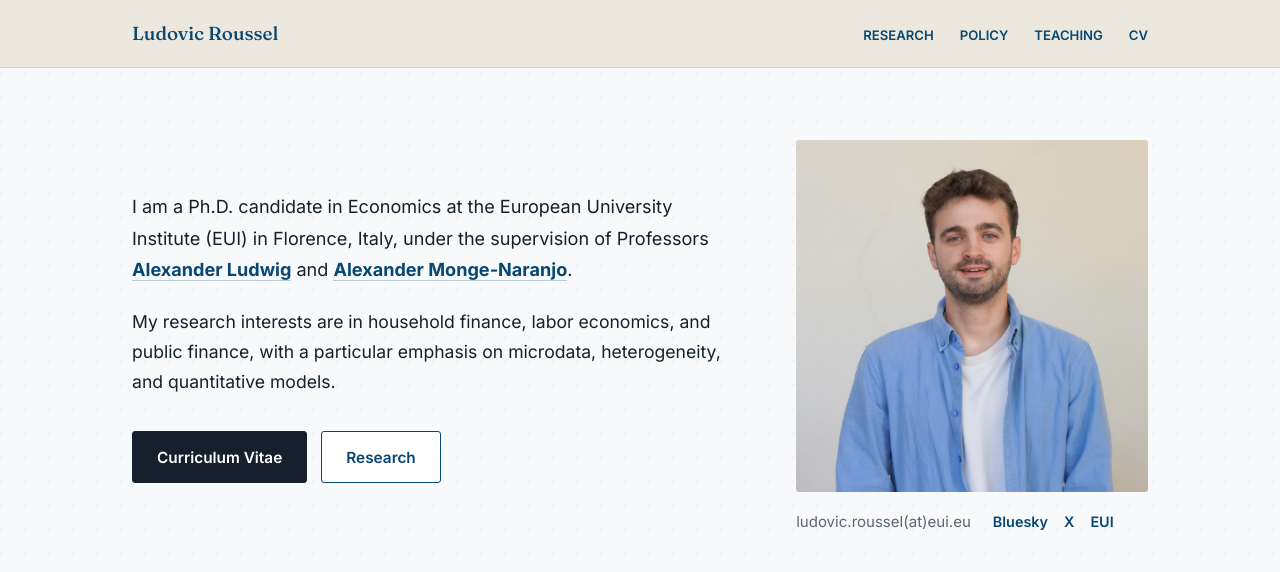
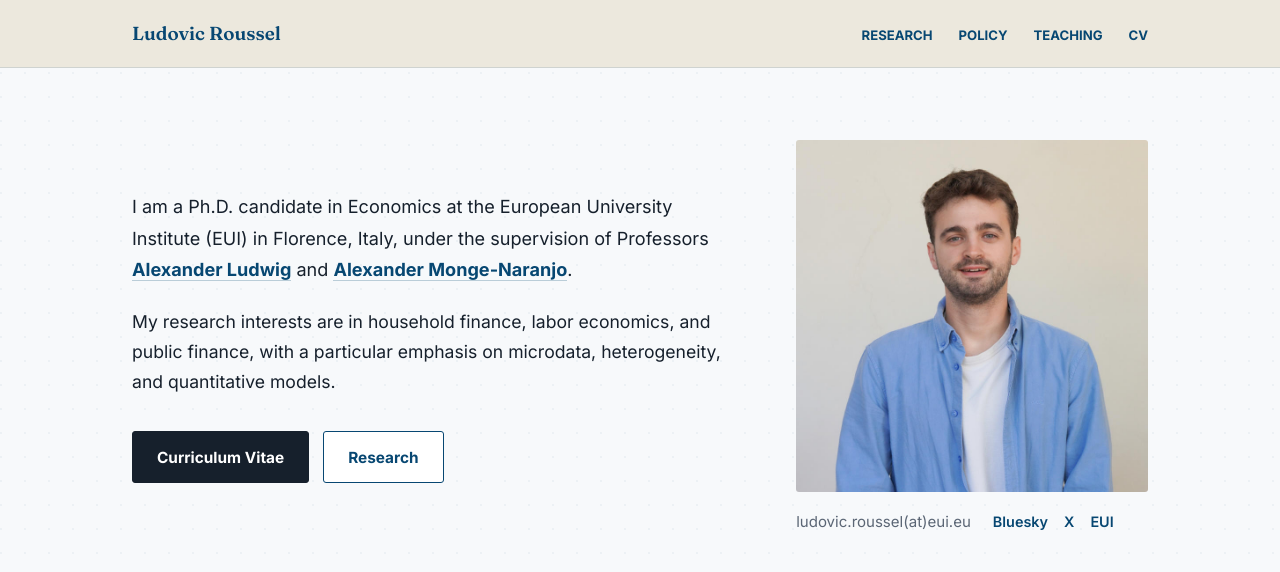
Before and after one commit to LudovicRoussel/ludovicroussel.github.io, a Jekyll site: the page built from index.md, in a window 1280 px wide and 1400 px high. Shown: the top 572 px of the window. Built offline with Jekyll 4.4.1, drawn with Linux system fonts in a browser that asks for light colours.

Commit message:
Increase header and button font weight

```diff
--- a/_sass/site.scss
+++ b/_sass/site.scss
@@ -78,7 +78,7 @@ a:hover {
   color: $euiBlue;
   font-family: $serif;
   font-size: 1.18rem;
-  font-weight: 500;
+  font-weight: 700;
   text-decoration: none;
 }
 
@@ -95,7 +95,7 @@ a:hover {
 .nav-links a {
   color: $euiBlue;
   font-size: 0.82rem;
-  font-weight: 600;
+  font-weight: 700;
   text-decoration: none;
   text-transform: uppercase;
   position: relative;
@@ -190,7 +190,7 @@ a:hover {
   padding: 12px 24px;
   border-radius: 3px;
   font-size: 0.96rem;
-  font-weight: 600;
+  font-weight: 700;
   text-decoration: none;
   transition: background 0.18s ease, color 0.18s ease, border-color 0.18s ease;
 }
```
